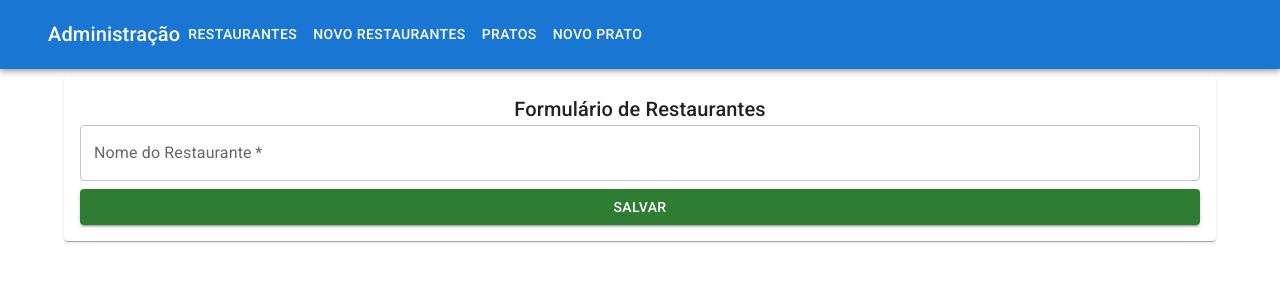
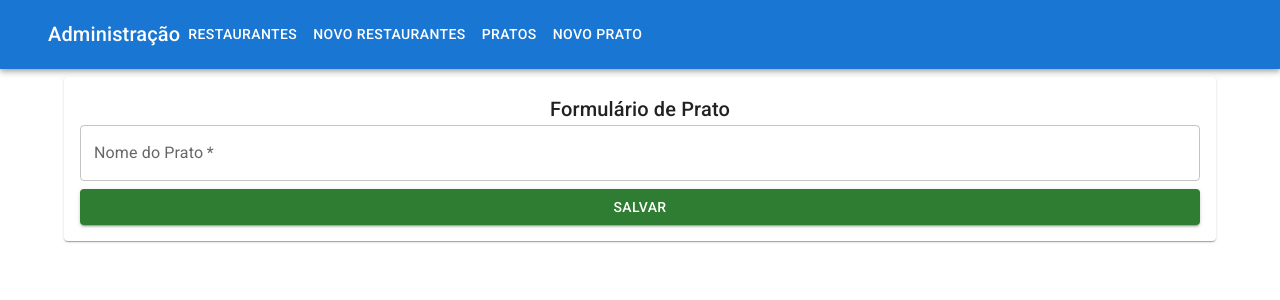
Before and after one commit to Vanessazanco/Alfood, a React (Create React App) app: page /admin/pratos/novo in a window 1280 px wide. Shown: the top 300 px of the page. Built offline with nearby package versions, Linux system fonts and the light colour scheme.

Commit message:
Formulario de pratos

```diff
--- a/src/paginas/Administracao/Pratos/FormularioPrato.tsx
+++ b/src/paginas/Administracao/Pratos/FormularioPrato.tsx
@@ -14,21 +14,21 @@ const FormularioPrato = () => {
     }
   }, [parametros])
 
-  const [nomeRestaurante, setNomePrato] = useState('')
+  const [nomePrato, setNomePrato] = useState('')
 
   const aoSubmeterForm = (evento: React.FormEvent<HTMLFormElement>) => {
     evento.preventDefault()
 
     if (parametros.id) {
       http.put(`pratos/${parametros.id}/`, {
-        nome: nomeRestaurante
+        nome: nomePrato
       })
         .then(() => {
           alert('Prato atualizado com sucesso!')
         })
     } else {
       http.post('pratos/', {
-        nome: nomeRestaurante
+        nome: nomePrato
       })
         .then(() => {
           alert('Prato cadastrado com sucesso!')
@@ -39,13 +39,13 @@ const FormularioPrato = () => {
   return (
 
       <Box sx={{ display: 'flex', flexDirection: 'column', alignItems: 'center', flexGrow: 1 }}>
-        <Typography component="h1" variant="h6">Formulário de Restaurantes</Typography>
+        <Typography component="h1" variant="h6">Formulário de Prato</Typography>
         <Box component="form" sx={{ width: '100%' }} onSubmit={aoSubmeterForm} >
           <TextField
-            value={nomeRestaurante}
+            value={nomePrato}
             onChange={evento => setNomePrato(evento.target.value)}
             id="outlined-basic"
-            label="Nome do Restaurante"
+            label="Nome do Prato"
             variant="outlined"
             fullWidth
             required
```
